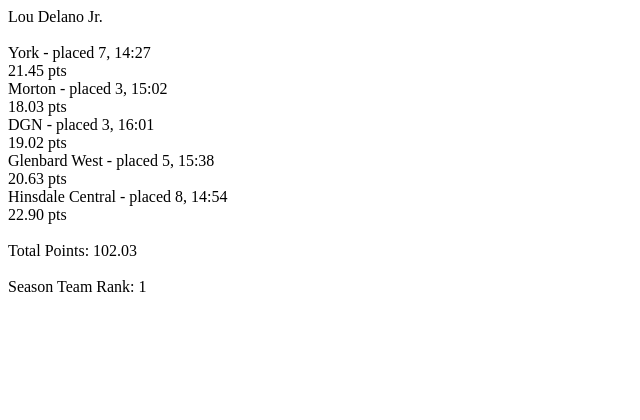
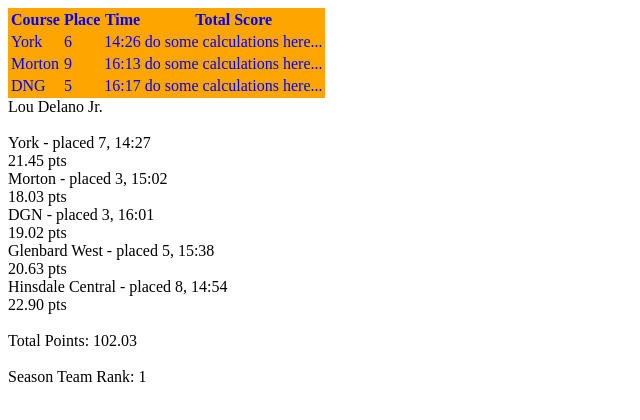
Before and after one commit to liamnewhart03/index, a plain HTML site: page index.html in a window 1280 px wide. Shown: the whole page, without its empty margins (0-640 px from the left). Drawn offline with Linux system fonts and the light colour scheme.

Commit message:
iteration example

```diff
--- a/index.html
+++ b/index.html
@@ -7,6 +7,71 @@
 </head>
 <body>
 
+<table style="background-color: orange; color: blue;">
+  <thead>
+    <tr>
+      <th>Course</th>
+      <th>Place</th>
+      <th>Time</th>
+      <th>Total Score</th>
+    </tr>
+  </thead>
+  <tbody id="table-body">
+  </tbody>
+</table>
+
 <script src="louDelano.js"></script>
+
+<script type="text/javascript">
+  var results = {
+    liam: {
+      name: "Liam Newhart",
+      results: [
+        {
+          course: "York",
+          place: 6,
+          time: "14:26" // if this is String, it won't sort correctly, but that is for a future lesson.
+        },
+        {
+          course: "Morton",
+          place: 9,
+          time: "16:13"
+        },
+        {
+          course: "DNG",
+          place: 5,
+          time: "16:17"
+        }
+      ]
+    },
+    leo: {}, // other results
+  }
+
+  function calculateFanatasyScore(data) {
+    return "do some calculations here..."
+  }
+
+  function buildAthleteResults(athlete) {
+    var tableBody = document.getElementById("table-body");
+    var athleteResults = results[athlete];
+    var tableData = ""; // this needs to be defined before we start "adding" to it. Comment this out and see what happens
+
+    athleteResults.results.forEach(function(data) { // data, is the result we are iterating through.
+      tableData = tableData + // this allows us to keep what we have built and then "add/append" to it.
+      "<tr>" +
+      "<td>" + data.course + "</td>" +
+      "<td>" + data.place + "</td>" +
+      "<td>" + data.time + "</td>" +
+      "<td>" + calculateFanatasyScore(data) + "</td>"
+      "</tr>"
+    });
+
+    tableBody.innerHTML = tableData; // `innerHTML` is how we add say "take this string data but it interpret it as HTML"
+  }
+
+  // var athlete = localStorage.getItem("athlete"); // you will have to get this from the localStorage, but here I am just seting it as you.
+  buildAthleteResults("liam")
+</script>
+
 </body>
 </html>
```
